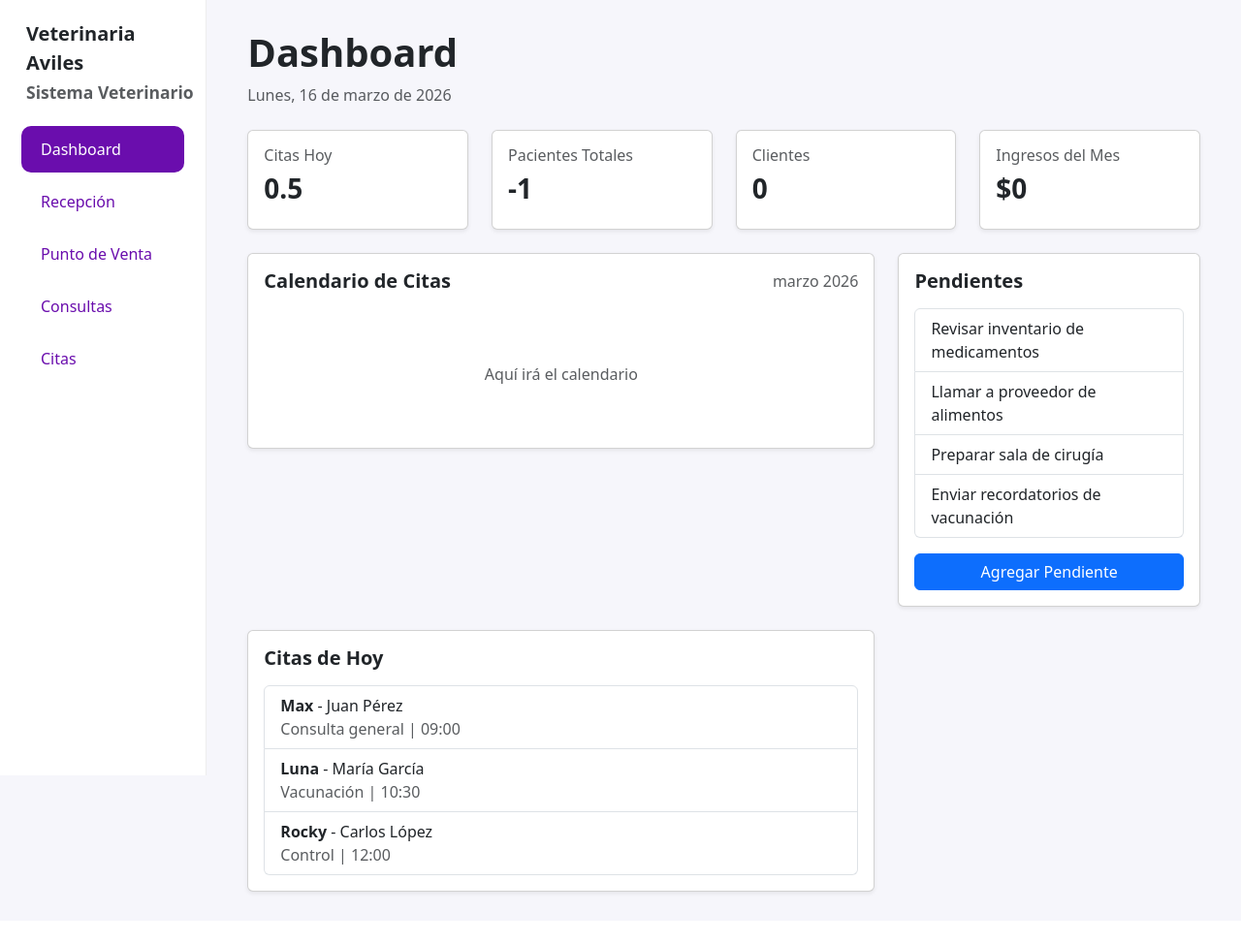
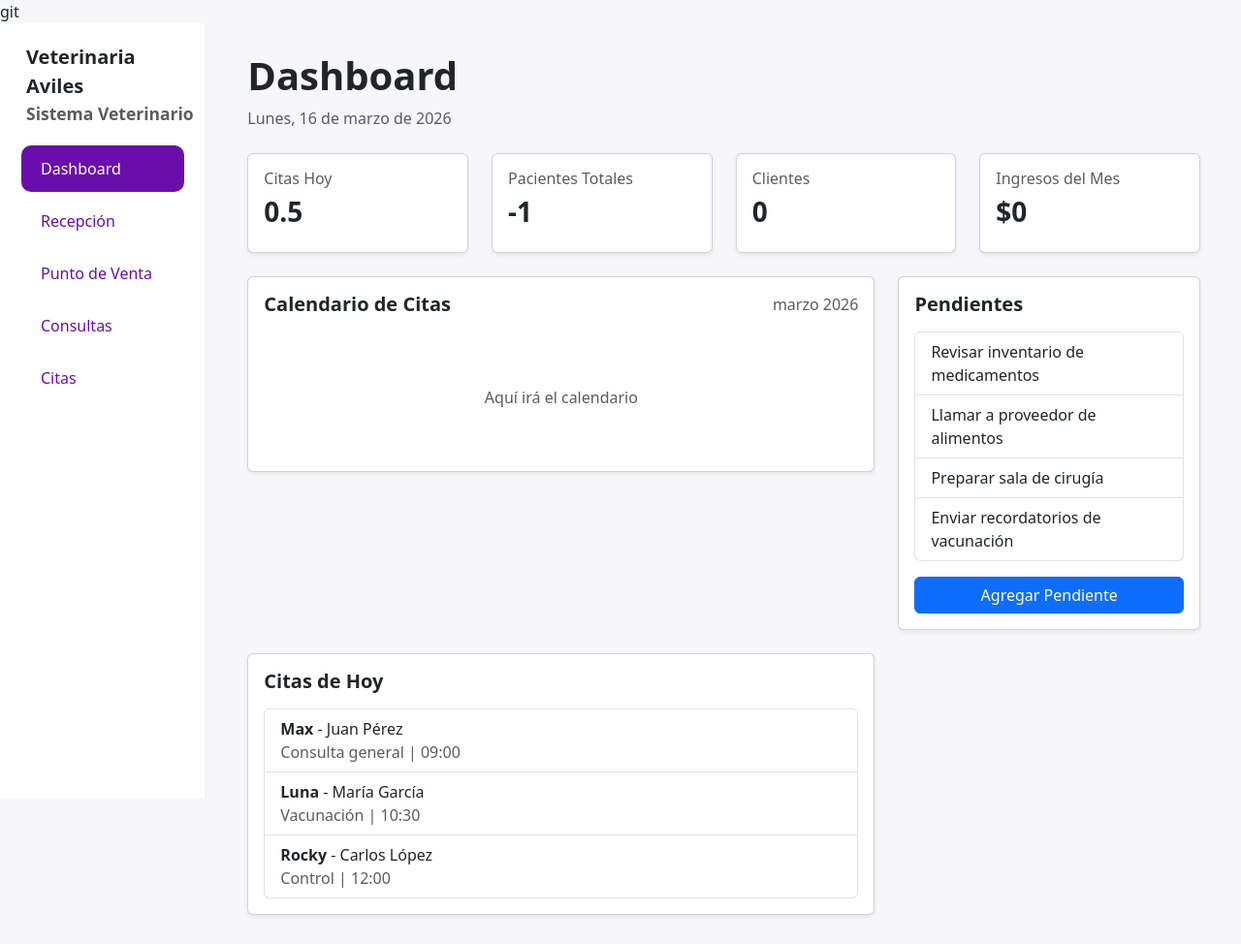
Before and after one commit to Albert0Espadas/VeterinariaWep, a Django app: page /dashboard/ in a window 1280 px wide. Shown: the whole page at 97% size. Before the commit the page ends 924 px from the top, so only its background shows below. Run offline with Django 5.2, Linux system fonts and the light colour scheme.

Commit message:
Actualizar

```diff
--- a/veterinaria/templates/dashboard.html
+++ b/veterinaria/templates/dashboard.html
@@ -1,4 +1,4 @@
-{% extends "BaseDashboart.html" %}
+git {% extends "BaseDashboart.html" %}
 {% load static %}
 
 {% block content %}
```
Also changed, not shown: veterinaria/db.sqlite3.
